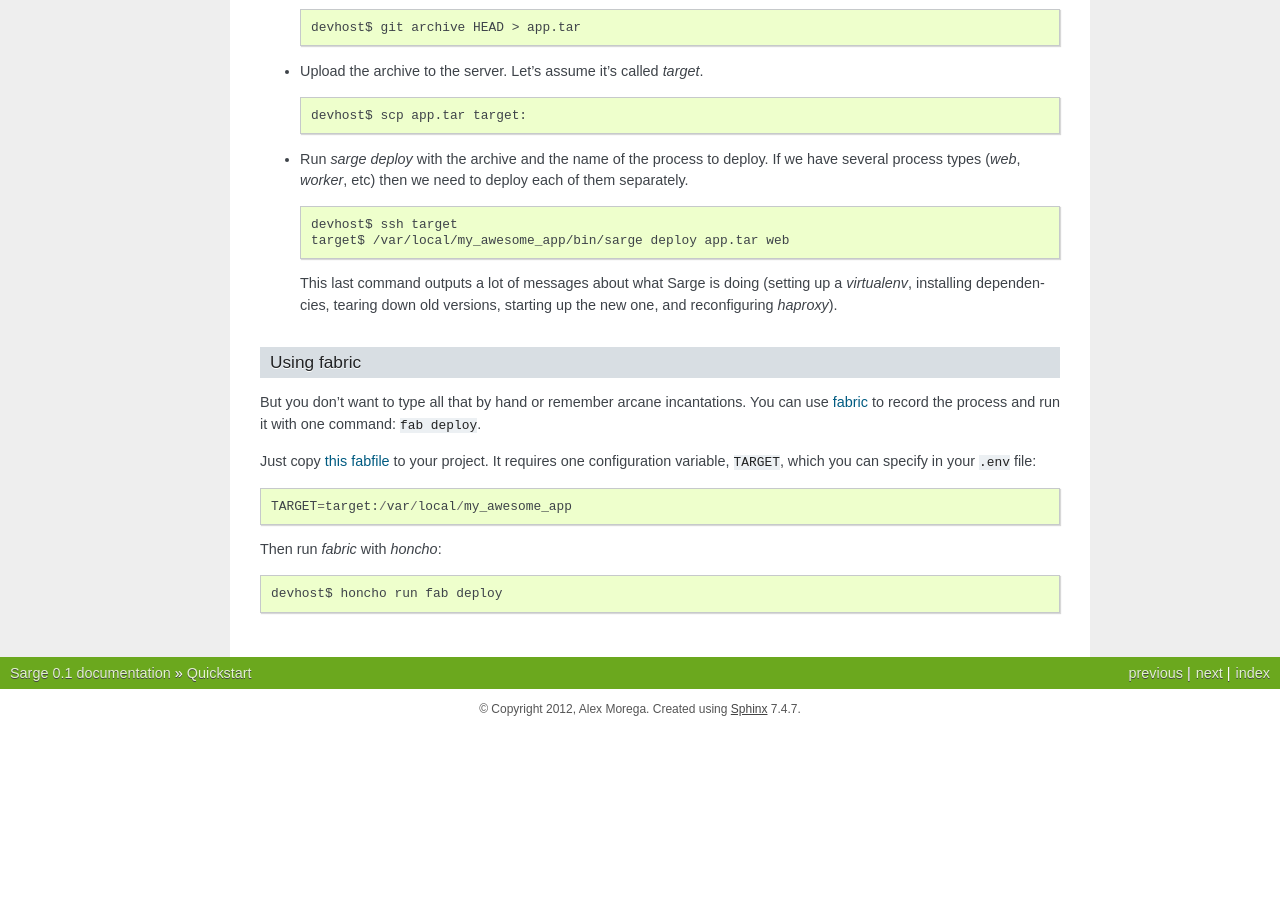
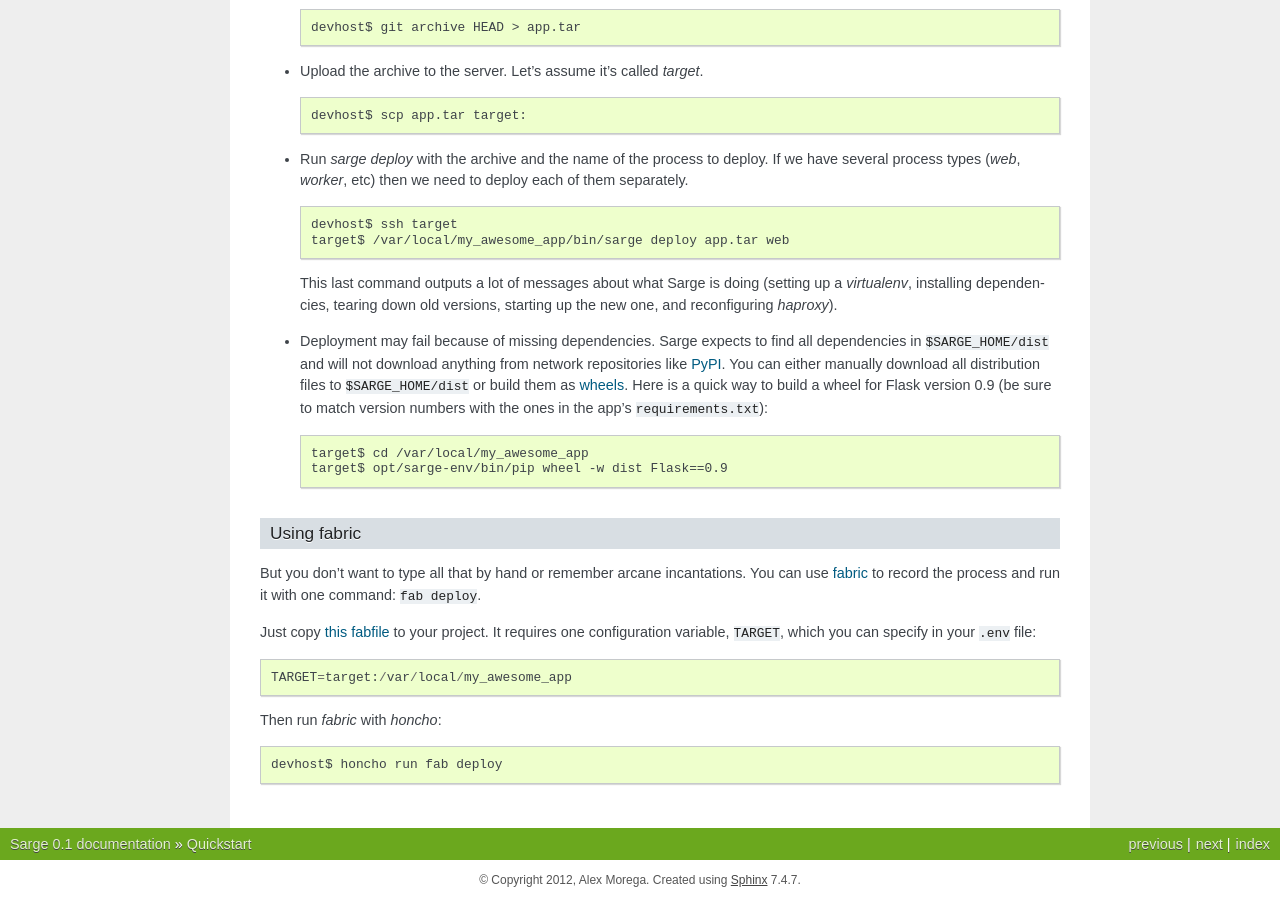
Before and after one commit to mgax/airship, a Sphinx documentation site: the page built from docs/quickstart.rst, in a window 1280 px wide and 900 px high, scrolled down 2804 px. Built offline with Sphinx 7.4.7, drawn with Linux system fonts in a browser that asks for light colours; before the commit the page ends 3533 px from its top, so only the background shows below that.

Commit message:
dependencies and wheels

```diff
--- a/docs/quickstart.rst
+++ b/docs/quickstart.rst
@@ -209,6 +209,20 @@ are run on `devhost` (our local development machine), some on `target`
   (setting up a `virtualenv`, installing dependencies, tearing down old
   versions, starting up the new one, and reconfiguring `haproxy`).
 
+* Deployment may fail because of missing dependencies. Sarge expects to
+  find all dependencies in ``$SARGE_HOME/dist`` and will not download
+  anything from network repositories like PyPI_. You can either manually
+  download all distribution files to ``$SARGE_HOME/dist`` or build them
+  as wheels_. Here is a quick way to build a wheel for Flask version 0.9
+  (be sure to match version numbers with the ones in the app's
+  ``requirements.txt``)::
+
+      target$ cd /var/local/my_awesome_app
+      target$ opt/sarge-env/bin/pip wheel -w dist Flask==0.9
+
+.. _PyPI: http://pypi.python.org/pypi/
+.. _wheels: http://wheel.readthedocs.org/
+
 Using fabric
 ~~~~~~~~~~~~
 But you don't want to type all that by hand or remember arcane
```
